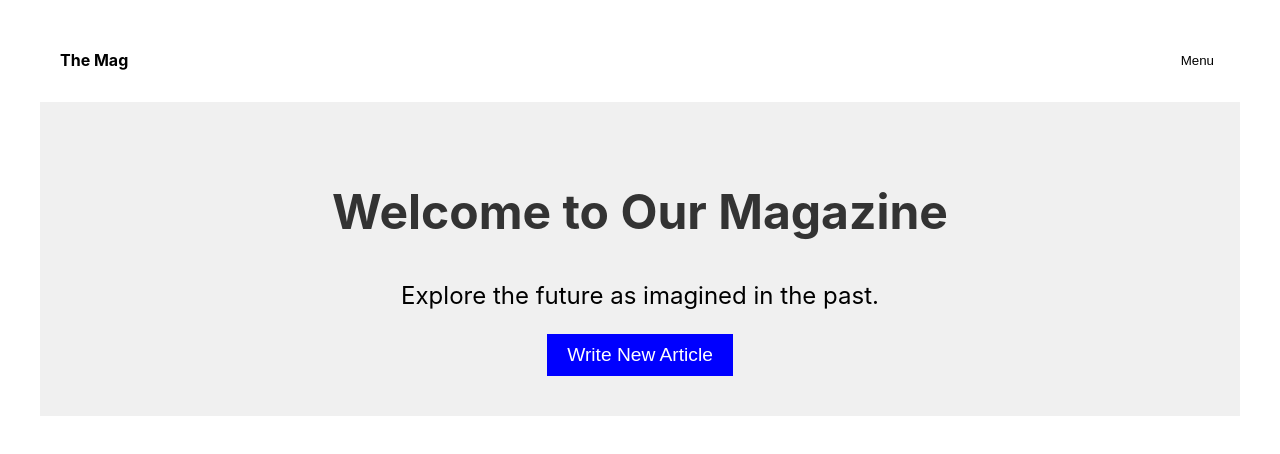
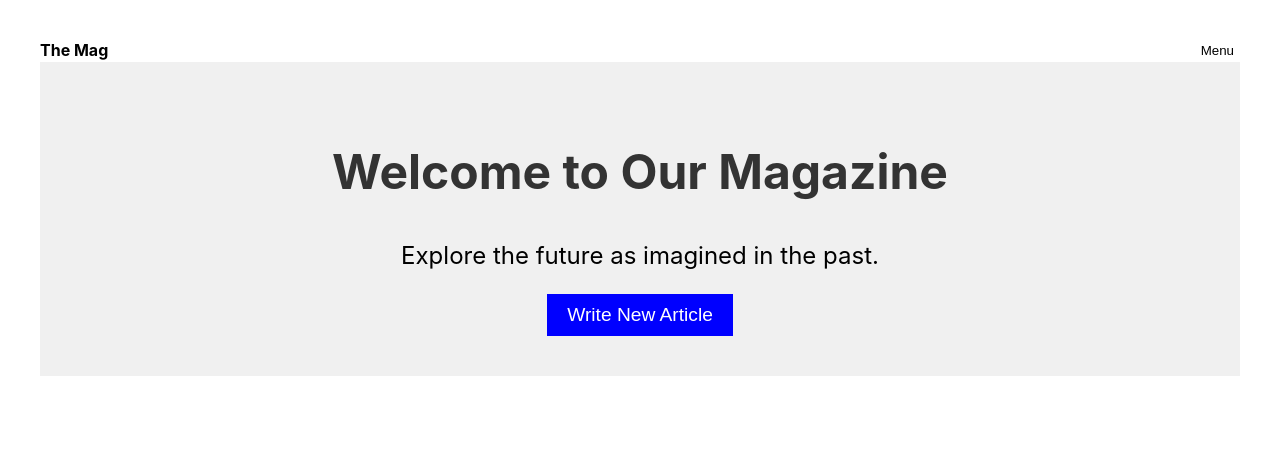
Before and after one commit to Abana55/DigitaMag-client, a React (Create React App) app: page / in a window 1280 px wide. Shown: the top 454 px of the page. Built offline with nearby package versions, Linux system fonts and the light colour scheme.

Commit message:
styled pages

```diff
--- a/src/App.css
+++ b/src/App.css
@@ -36,3 +36,11 @@
     transform: rotate(360deg);
   }
 }
+@import url('https://fonts.googleapis.com/css2?family=Roboto:wght@400;700&display=swap');
+
+body {
+  font-family: 'Roboto', sans-serif;
+  margin: 0;
+  padding: 0; /* Set padding to 0 */
+  box-sizing: border-box;
+}
--- a/src/components/Navbar/Navbar.scss
+++ b/src/components/Navbar/Navbar.scss
@@ -9,7 +9,7 @@
     align-items: center;
     border-bottom: 1px solid rgba(255, 255, 255, 0.3);
     z-index: 1000; // Ensure it's above other elements
-
+    padding: 0%;
     .navbar-brand {
         font-weight: bold;
         color: black;
--- a/src/pages/Home/Home.scss
+++ b/src/pages/Home/Home.scss
@@ -1,4 +1,5 @@
 .home {
+    padding: 0%;
     .home__hero {
         text-align: center;
         padding: 40px;
```
